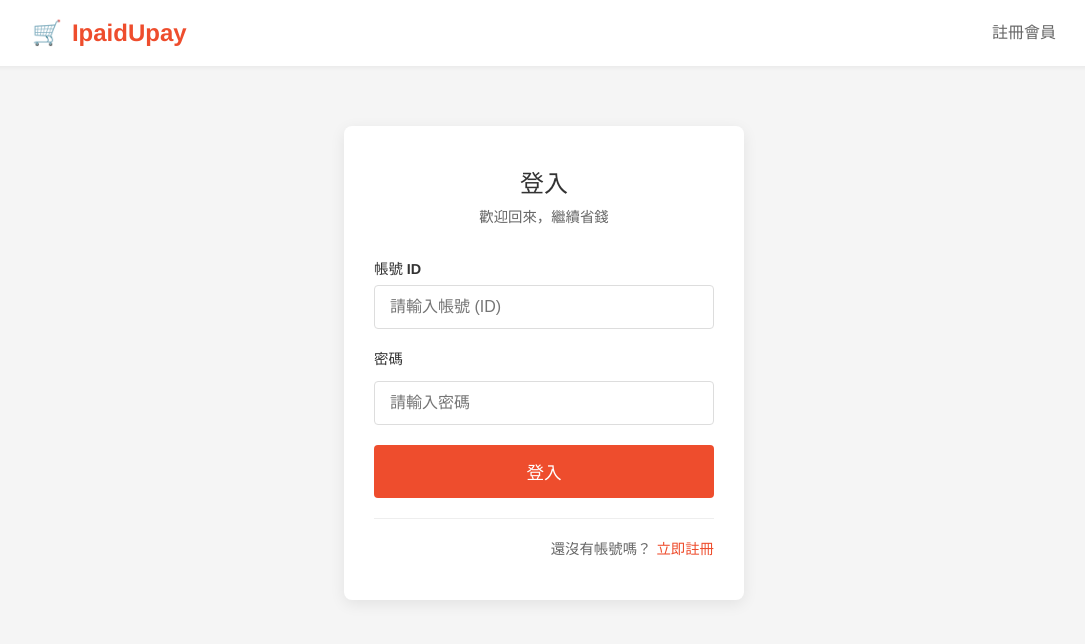
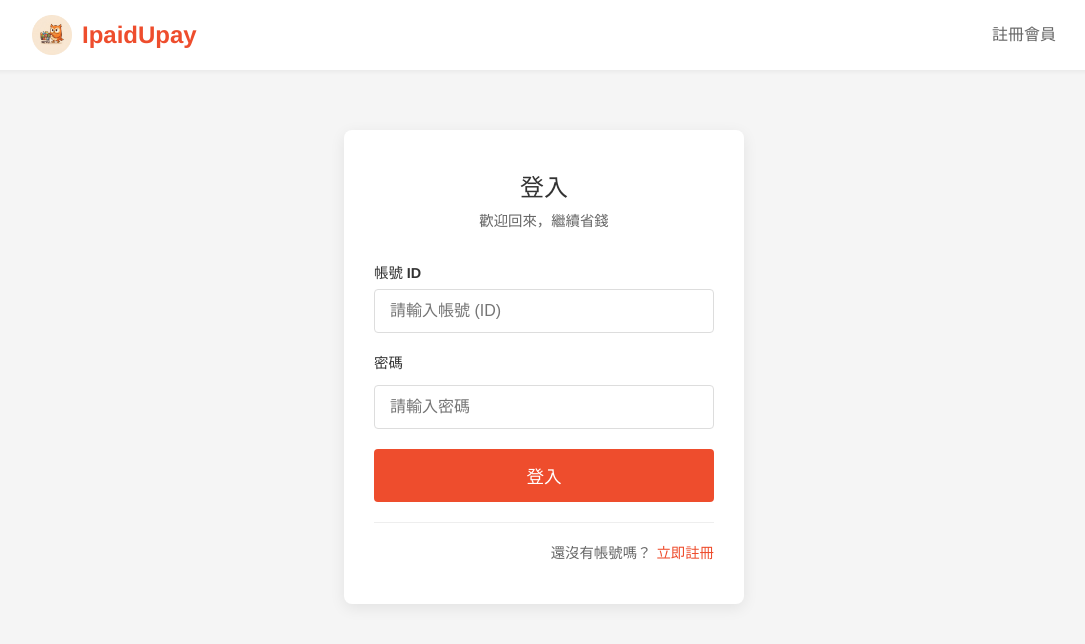
Before and after one commit to annie604/iPaidUpay_Client, a Vue app: page /login in a window 1280 px wide. Shown: the top 644 px of the page, without its empty margins (96-1181 px from the left). Built offline with nearby package versions, Linux system fonts and the light colour scheme.

Commit message:
修改title, icon

```diff
--- a/index.html
+++ b/index.html
@@ -1,13 +1,16 @@
 <!doctype html>
 <html lang="en">
+
 <head>
   <meta charset="UTF-8" />
-    <link rel="icon" type="image/svg+xml" href="/vite.svg" />
+  <link rel="icon" type="image/png" href="/icon.png" />
   <meta name="viewport" content="width=device-width, initial-scale=1.0" />
-    <title>ipaidupay-client</title>
+  <title>IpaidUpay</title>
 </head>
+
 <body>
   <div id="app"></div>
   <script type="module" src="/src/main.js"></script>
 </body>
+
 </html>
--- a/src/components/Navbar.vue
+++ b/src/components/Navbar.vue
@@ -1,7 +1,7 @@
 <template>
     <nav class="navbar" ref="navbarRef">
       <div class="brand">
-        <span class="logo-icon">🛒</span> IpaidUpay
+        <img src="/icon.png" alt="Logo" class="logo-icon" style="height: 2.5rem; width: auto;" /> IpaidUpay
       </div>
 
       <button class="hamburger-btn" @click="isMenuOpen = !isMenuOpen">
--- a/src/views/LoginView.vue
+++ b/src/views/LoginView.vue
@@ -2,7 +2,7 @@
   <div class="page-wrapper">
     <nav class="navbar">
       <div class="brand">
-        <span class="logo-icon">🛒</span> IpaidUpay
+        <img src="/icon.png" alt="Logo" class="logo-icon" style="height: 2.5rem; width: auto;" /> IpaidUpay
       </div>
       <div class="nav-links">
         <router-link to="/register">註冊會員</router-link>
--- a/src/views/RegisterView.vue
+++ b/src/views/RegisterView.vue
@@ -2,7 +2,7 @@
   <div class="page-wrapper">
     <nav class="navbar">
       <div class="brand">
-        <span class="logo-icon">🛒</span> IpaidUpay
+        <img src="/icon.png" alt="Logo" class="logo-icon" style="height: 2.5rem; width: auto;" /> IpaidUpay
       </div>
       <div class="nav-links">
         <router-link to="/login">返回登入</router-link>
```
Also changed, not shown: public/icon.png (added), src/assets/icon.png (added). Lines whose indentation alone changed are shown as unchanged.
